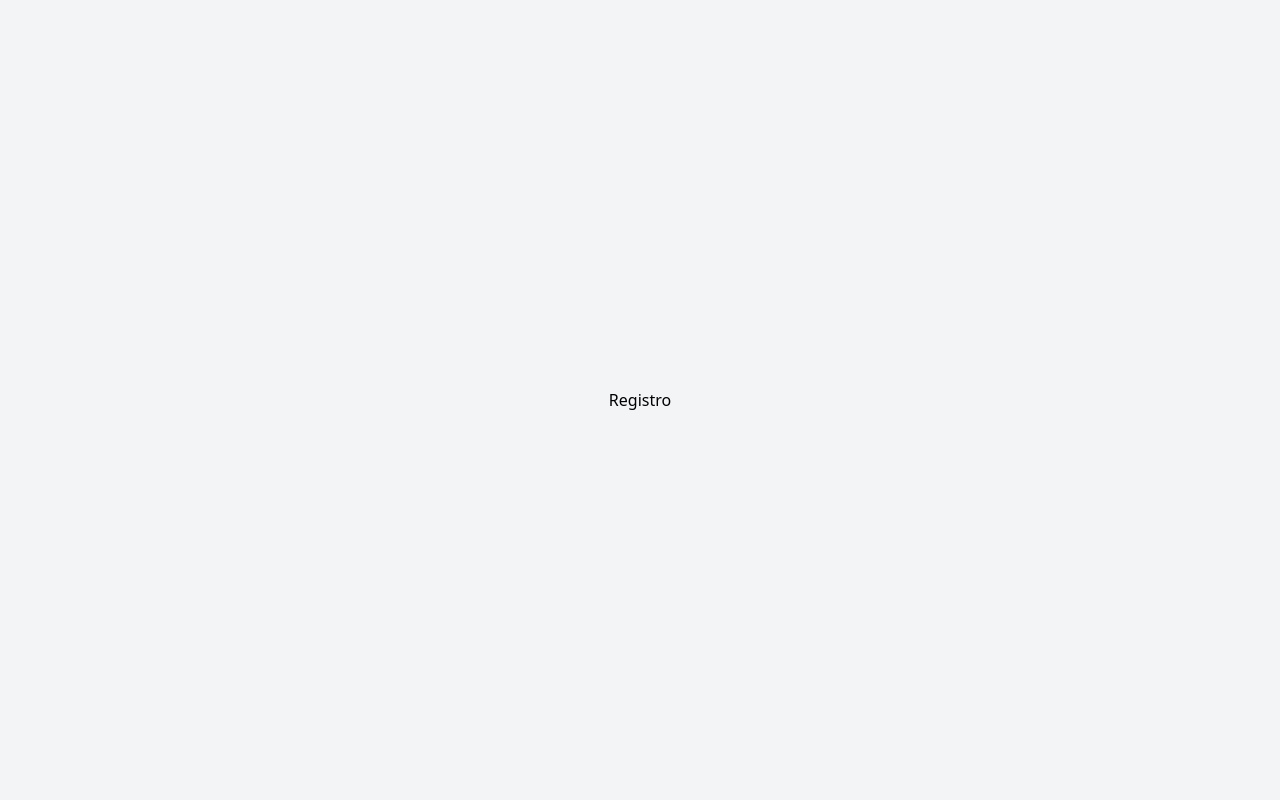
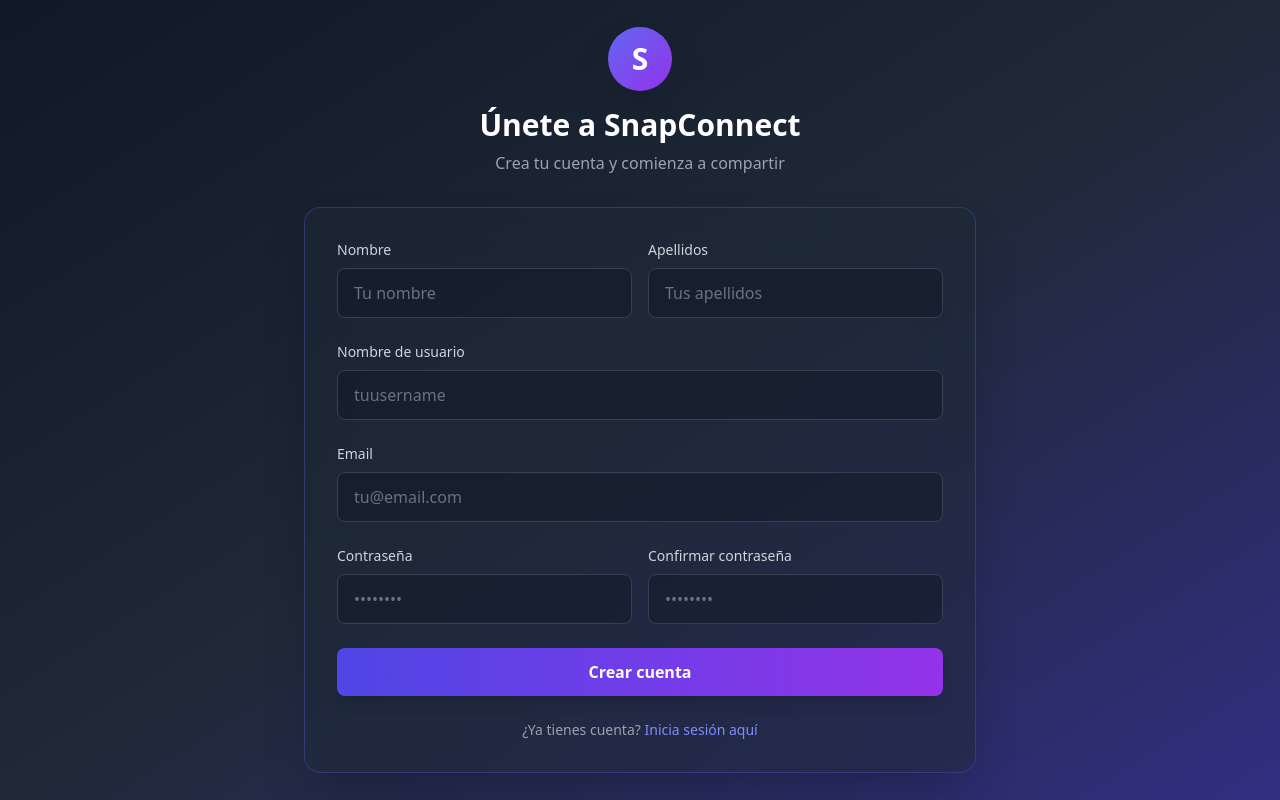
Before and after one commit to maria-delgado-eiriz/pixela-vue, a Vue app: page /signup in a window 1280 px wide. Built offline with nearby package versions, Linux system fonts and the light colour scheme.

Commit message:
add signup module

```diff
--- a/src/api/auth.api.js
+++ b/src/api/auth.api.js
@@ -5,3 +5,7 @@
 export const login = async data => {
   return httpClient.post(`${BASE_PATH}/login`, data)
 }
+
+export const signup = async data => {
+  return httpClient.post(`${BASE_PATH}/signup`, data)
+}
--- a/src/views/SignUpView.vue
+++ b/src/views/SignUpView.vue
@@ -1,5 +1,232 @@
-<script setup></script>
+<script setup>
+import { ref } from 'vue'
+import { signup } from '../api/auth.api.js'
+import { useRouter } from 'vue-router'
+import { useUserStore } from '@/store/user.store'
+import { jwtDecode } from 'jwt-decode'
+import { getUserFollowers, getUserFollowing } from '@/api/users.api.js'
+
+const router = useRouter()
+const userStore = useUserStore()
+
+// Datos del formulario
+const formData = ref({
+  firstName: '',
+  lastName: '',
+  username: '',
+  email: '',
+  password: '',
+  confirmPassword: '',
+})
+
+const error = ref('')
+const loading = ref(false)
+
+// Función para validar el formulario
+const validateForm = () => {
+  if (!formData.value.firstName || !formData.value.lastName) {
+    error.value = 'Por favor completa todos los campos'
+    return false
+  }
+
+  if (formData.value.username.length < 3) {
+    error.value = 'El nombre de usuario debe tener al menos 3 caracteres'
+    return false
+  }
+
+  if (!formData.value.email.includes('@')) {
+    error.value = 'Por favor ingresa un email válido'
+    return false
+  }
+
+  if (formData.value.password.length < 5) {
+    error.value = 'La contraseña debe tener al menos 5 caracteres'
+    return false
+  }
+
+  if (formData.value.password !== formData.value.confirmPassword) {
+    error.value = 'Las contraseñas no coinciden'
+    return false
+  }
+
+  error.value = ''
+  return true
+}
+
+// Función para manejar el registro
+const submitRegister = async () => {
+  if (!validateForm()) return
+
+  try {
+    loading.value = true
+    error.value = ''
+
+    // eslint-disable-next-line no-unused-vars
+    const { confirmPassword, ...dataToSend } = formData.value
+
+    const response = await signup(dataToSend)
+
+    if (response && response.data && response.data.token) {
+      const token = response.data.token
+      localStorage.setItem('token', token)
+
+      const tokenDecoded = jwtDecode(token)
+      userStore.setUser(tokenDecoded)
+      const userId = tokenDecoded.id
+
+      const followersData = await getUserFollowers(userId)
+      const followingData = await getUserFollowing(userId)
+
+      userStore.setFollowers(followersData)
+      userStore.setFollowing(followingData)
+
+      router.push({ name: 'home' })
+    }
+  } catch (err) {
+    console.error('Error en registro:', err)
+    error.value =
+      err.response?.data?.message || 'Error al crear la cuenta. Por favor intenta de nuevo.'
+  } finally {
+    loading.value = false
+  }
+}
+</script>
+
 <template>
-  <div class="flex items-center justify-center min-h-screen bg-gray-100">Registro</div>
+  <div
+    class="min-h-screen flex items-center justify-center bg-gradient-to-br from-gray-900 via-gray-800 to-indigo-900 p-4"
+  >
+    <!-- Card con efecto glassmorphism -->
+    <div class="w-full max-w-2xl">
+      <!-- Logo y título -->
+      <div class="text-center mb-8">
+        <div
+          class="inline-flex items-center justify-center w-16 h-16 rounded-full bg-gradient-to-br from-indigo-500 to-purple-600 shadow-2xl mb-4"
+        >
+          <span class="text-white font-bold text-3xl">S</span>
+        </div>
+        <h1 class="text-3xl font-bold text-white mb-2">Únete a SnapConnect</h1>
+        <p class="text-gray-400">Crea tu cuenta y comienza a compartir</p>
+      </div>
+
+      <!-- Card del formulario -->
+      <div
+        class="bg-gray-800/50 backdrop-blur-xl border border-indigo-500/30 shadow-2xl rounded-2xl p-8"
+      >
+        <form @submit.prevent="submitRegister" class="space-y-6">
+          <!-- Mensaje de error -->
+          <div
+            v-if="error"
+            class="bg-red-500/10 border border-red-500/50 text-red-400 px-4 py-3 rounded-lg text-sm"
+          >
+            {{ error }}
+          </div>
+
+          <!-- Nombre y Apellidos en grid -->
+          <div class="grid grid-cols-1 md:grid-cols-2 gap-4">
+            <!-- Nombre -->
+            <div>
+              <label class="block text-gray-300 text-sm font-medium mb-2"> Nombre </label>
+              <input
+                v-model="formData.firstName"
+                type="text"
+                class="w-full px-4 py-3 bg-gray-900/50 border border-gray-700 rounded-lg text-white placeholder-gray-500 focus:outline-none focus:ring-2 focus:ring-indigo-500 focus:border-transparent transition-all"
+                placeholder="Tu nombre"
+                required
+              />
+            </div>
+
+            <!-- Apellidos -->
+            <div>
+              <label class="block text-gray-300 text-sm font-medium mb-2"> Apellidos </label>
+              <input
+                v-model="formData.lastName"
+                type="text"
+                class="w-full px-4 py-3 bg-gray-900/50 border border-gray-700 rounded-lg text-white placeholder-gray-500 focus:outline-none focus:ring-2 focus:ring-indigo-500 focus:border-transparent transition-all"
+                placeholder="Tus apellidos"
+                required
+              />
+            </div>
+          </div>
+
+          <!-- Username -->
+          <div>
+            <label class="block text-gray-300 text-sm font-medium mb-2"> Nombre de usuario </label>
+            <input
+              v-model="formData.username"
+              type="text"
+              class="w-full px-4 py-3 bg-gray-900/50 border border-gray-700 rounded-lg text-white placeholder-gray-500 focus:outline-none focus:ring-2 focus:ring-indigo-500 focus:border-transparent transition-all"
+              placeholder="tuusername"
+              required
+            />
+          </div>
+
+          <!-- Email -->
+          <div>
+            <label class="block text-gray-300 text-sm font-medium mb-2"> Email </label>
+            <input
+              v-model="formData.email"
+              type="email"
+              class="w-full px-4 py-3 bg-gray-900/50 border border-gray-700 rounded-lg text-white placeholder-gray-500 focus:outline-none focus:ring-2 focus:ring-indigo-500 focus:border-transparent transition-all"
+              placeholder="tu@email.com"
+              required
+            />
+          </div>
+
+          <!-- Contraseñas en grid -->
+          <div class="grid grid-cols-1 md:grid-cols-2 gap-4">
+            <!-- Password -->
+            <div>
+              <label class="block text-gray-300 text-sm font-medium mb-2"> Contraseña </label>
+              <input
+                v-model="formData.password"
+                type="password"
+                class="w-full px-4 py-3 bg-gray-900/50 border border-gray-700 rounded-lg text-white placeholder-gray-500 focus:outline-none focus:ring-2 focus:ring-indigo-500 focus:border-transparent transition-all"
+                placeholder="••••••••"
+                required
+              />
+            </div>
+
+            <!-- Confirm Password -->
+            <div>
+              <label class="block text-gray-300 text-sm font-medium mb-2">
+                Confirmar contraseña
+              </label>
+              <input
+                v-model="formData.confirmPassword"
+                type="password"
+                class="w-full px-4 py-3 bg-gray-900/50 border border-gray-700 rounded-lg text-white placeholder-gray-500 focus:outline-none focus:ring-2 focus:ring-indigo-500 focus:border-transparent transition-all"
+                placeholder="••••••••"
+                required
+              />
+            </div>
+          </div>
+
+          <!-- Button -->
+          <button
+            type="submit"
+            :disabled="loading"
+            class="w-full bg-gradient-to-r from-indigo-600 to-purple-600 text-white font-semibold py-3 rounded-lg hover:from-indigo-700 hover:to-purple-700 transform hover:scale-[1.02] transition-all shadow-lg hover:shadow-indigo-500/50 disabled:opacity-50 disabled:cursor-not-allowed disabled:transform-none"
+          >
+            {{ loading ? 'Creando cuenta...' : 'Crear cuenta' }}
+          </button>
+        </form>
+
+        <!-- Login Link -->
+        <div class="mt-6 text-center">
+          <p class="text-gray-400 text-sm">
+            ¿Ya tienes cuenta?
+            <router-link
+              to="/login"
+              class="text-indigo-400 hover:text-indigo-300 font-medium transition-colors"
+            >
+              Inicia sesión aquí
+            </router-link>
+          </p>
+        </div>
+      </div>
+    </div>
+  </div>
 </template>
+
 <style scoped></style>
```
